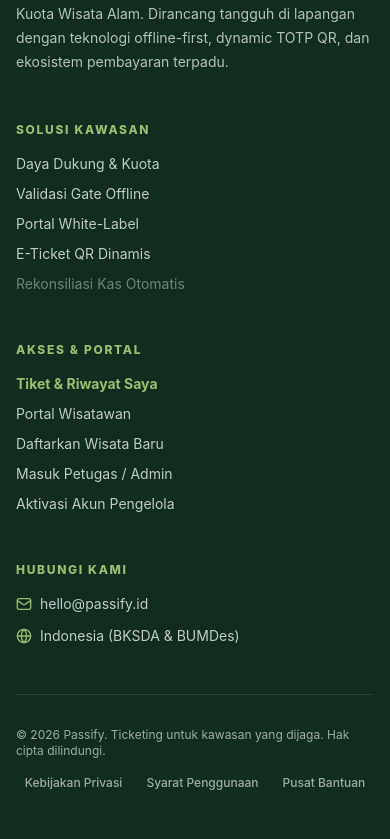
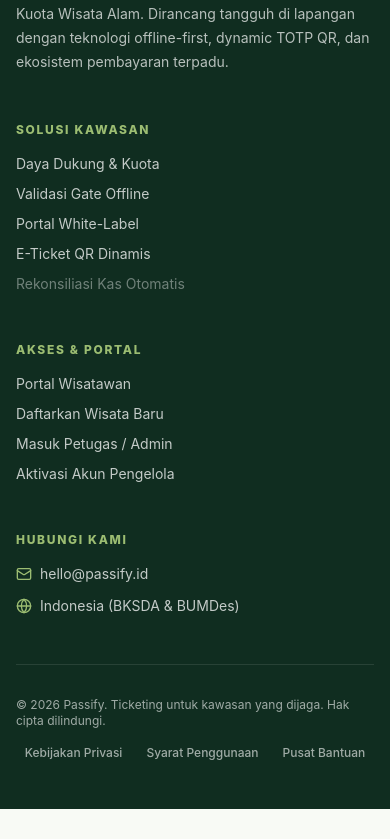
Before and after one commit to Derylfabiensyah/passify, a React app in the folder frontend/: page / in a window 390 px wide. Shown: the part 5324-6163 px from the top of the page. After the commit the page ends 6133 px from the top, so only its background shows below. Built offline with nearby package versions, Linux system fonts and the light colour scheme; no server answers; the HTML template or start-up script is replaced by a standard one.

Commit message:
feat: remove 'Tiket Saya' links from Landing Page header and footer

```diff
--- a/frontend/src/components/LandingPage.jsx
+++ b/frontend/src/components/LandingPage.jsx
@@ -45,7 +45,6 @@
           </nav>
 
           <div className="flex items-center gap-3">
-            <Link to="/riwayat-pesanan" className="hidden text-xs font-bold text-[var(--forest)] transition-colors hover:text-[var(--bark)] sm:inline">Tiket Saya</Link>
             <Link to="/jelajah" className="hidden text-xs font-bold text-[var(--ink-soft)] transition-colors hover:text-[var(--forest-deep)] sm:inline">Jelajah Wisata</Link>
             <Link to="/daftar-wisata" className="btn-primary whitespace-nowrap rounded-xl px-3 text-[11px] sm:px-4 sm:text-[13px]">Daftarkan wisata <ArrowUpRight className="h-3.5 w-3.5" /></Link>
           </div>
@@ -231,7 +230,6 @@
                 Akses & Portal
               </h4>
               <ul className="space-y-2.5 text-sm text-white/75">
-                <li><Link to="/riwayat-pesanan" className="hover:text-white transition-colors text-[var(--leaf)] font-bold">Tiket & Riwayat Saya</Link></li>
                 <li><Link to="/jelajah" className="hover:text-white transition-colors">Portal Wisatawan</Link></li>
                 <li><Link to="/daftar-wisata" className="hover:text-white transition-colors">Daftarkan Wisata Baru</Link></li>
                 <li><Link to="/masuk" className="hover:text-white transition-colors">Masuk Petugas / Admin</Link></li>
```
